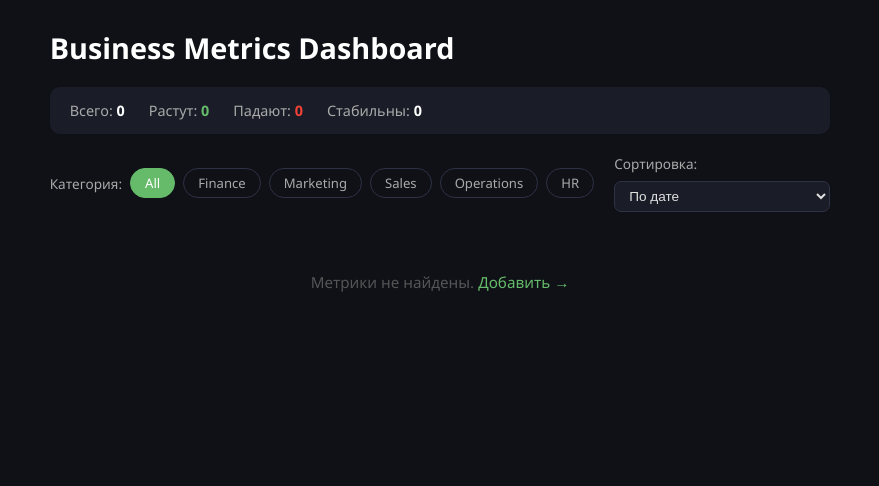
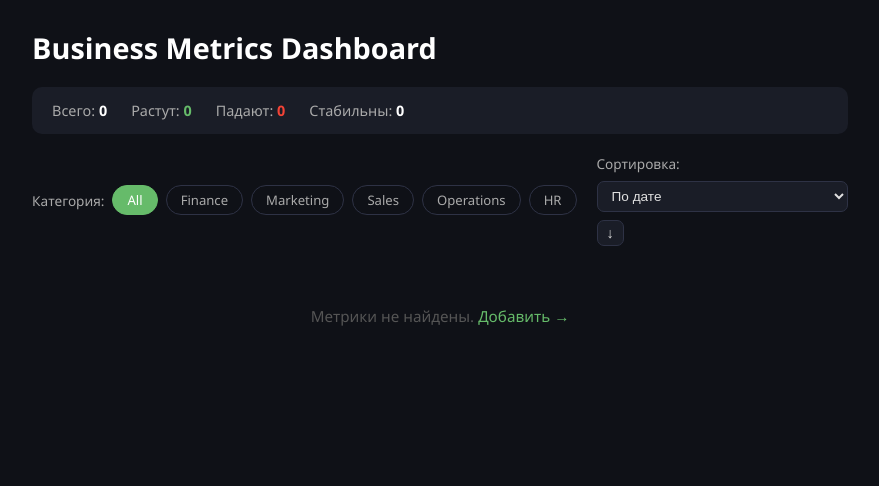
Before and after one commit to FallSpir/iTivP2, a Node server app: page / in a window 1280 px wide. Shown: the part 57-543 px from the top of the page, without its empty margins (200-1079 px from the left). Run offline with Node 20, Linux system fonts and the light colour scheme; data that the repository does not hold is empty; some libraries are stand-ins or nearby versions.

Commit message:
Add sort direction toggle, update .gitignore

```diff
--- a/public/style.css
+++ b/public/style.css
@@ -138,6 +138,22 @@ main.container { padding-top: 28px; padding-bottom: 48px; flex: 1; }
   color: #e0e0e0;
   font-size: 0.85rem;
   cursor: pointer;
+}
+
+.sort-dir-btn {
+  padding: 5px 9px;
+  border-radius: 7px;
+  border: 1px solid #2e3245;
+  background: #1a1d27;
+  color: #e0e0e0;
+  font-size: 0.9rem;
+  text-decoration: none;
+  line-height: 1;
+}
+
+.sort-dir-btn:hover {
+  border-color: #66bb6a;
+  color: #66bb6a;
 }
 
 /* Grid */
--- a/routes/metrics.js
+++ b/routes/metrics.js
@@ -32,15 +32,16 @@ function validateMetricInput({ name, value, unit, category, trend }) {
 
 router.get('/', async (req, res, next) => {                                    //18(router.get('/', checkAuth, checkRole, async (req, res, next) => { ... });)
   try {
-    const { category, sort } = req.query;
+    const { category, sort, dir } = req.query;
     const where = category && category !== 'All' ? { category } : {};
-    const order = sort === 'value' ? [['value', 'DESC']]
-      : sort === 'trend' ? [['trend', 'DESC']]
-      : sort === 'name' ? [['name', 'ASC']]
-      : [['createdAt', 'DESC']];
+    const D = dir === 'asc' ? 'ASC' : 'DESC';
+    const order = sort === 'value' ? [['value', D]]
+      : sort === 'trend' ? [['trend', D]]
+      : sort === 'name' ? [['name', D]]
+      : [['createdAt', D]];
     const metrics = await Metric.findAll({ where, order });
     const authSuffix = req.query.auth === '1' ? '?auth=1' : '';
-    res.render('index', { metrics, user: req.user, categories: CATEGORIES, activeCategory: category || 'All', sort: sort || '', authSuffix });
+    res.render('index', { metrics, user: req.user, categories: CATEGORIES, activeCategory: category || 'All', sort: sort || '', dir: dir || 'desc', authSuffix });
   } catch (err) {
     next(err);
   }
--- a/views/index.ejs
+++ b/views/index.ejs
@@ -21,12 +21,13 @@
   </div>
   <div class="sort-group">
     <label>Сортировка:</label>
-    <select onchange="location.href='/?category=<%= activeCategory === 'All' ? '' : activeCategory %>&sort='+this.value">
+    <select onchange="location.href='/?category=<%= activeCategory === 'All' ? '' : activeCategory %>&sort='+this.value+'&dir=<%= dir %><%= authSuffix ? '&auth=1' : '' %>'">
       <option value="" <%= sort === '' ? 'selected' : '' %>>По дате</option>
       <option value="name" <%= sort === 'name' ? 'selected' : '' %>>По названию</option>
       <option value="value" <%= sort === 'value' ? 'selected' : '' %>>По значению</option>
       <option value="trend" <%= sort === 'trend' ? 'selected' : '' %>>По тренду</option>
     </select>
+    <a href="/?category=<%= activeCategory === 'All' ? '' : activeCategory %>&sort=<%= sort %>&dir=<%= dir === 'desc' ? 'asc' : 'desc' %><%= authSuffix ? '&auth=1' : '' %>" class="sort-dir-btn" title="<%= dir === 'desc' ? 'По убыванию' : 'По возрастанию' %>"><%= dir === 'desc' ? '↓' : '↑' %></a>
   </div>
 </div>
 
```
Also changed, not shown: 1 other file.
